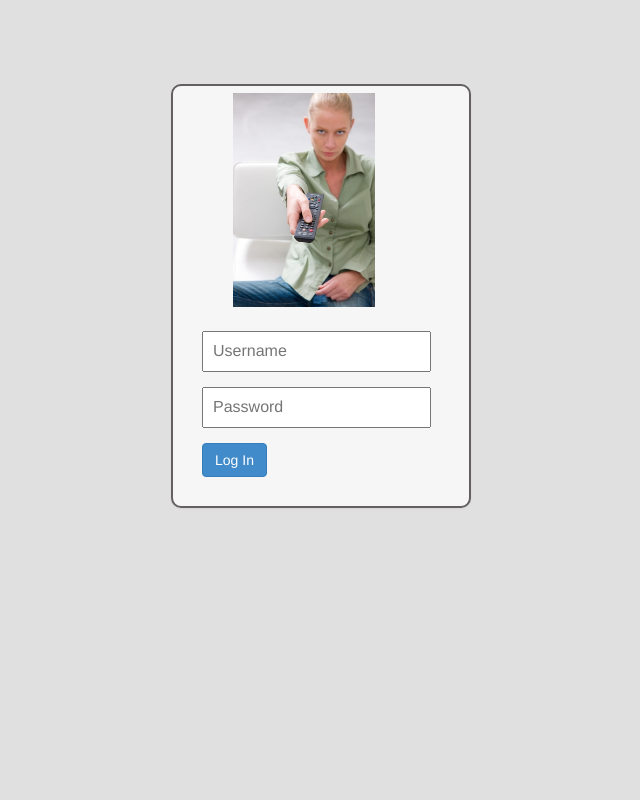
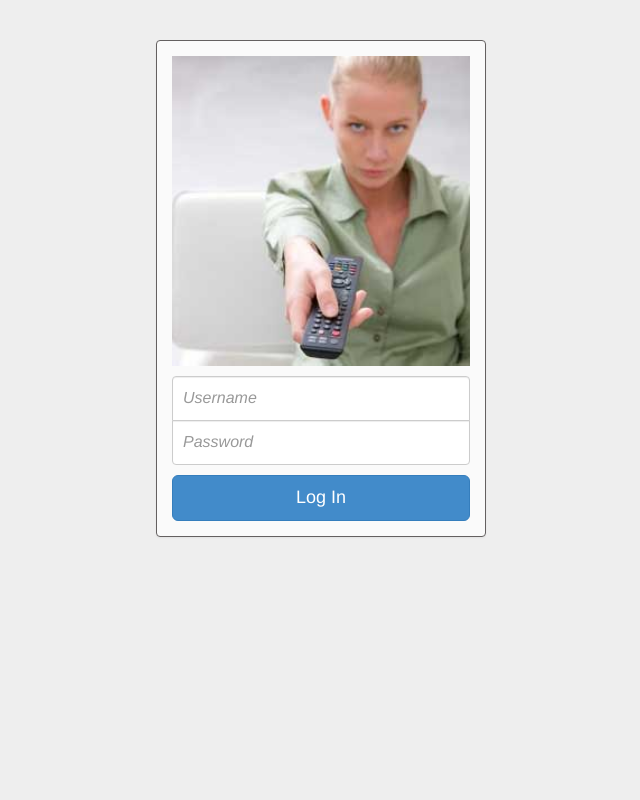
Before and after one commit to Zucka/MOM, a PHP site: page /login.php in a window 1280 px wide. Shown: the whole page, without its empty margins (319-959 px from the left). Run offline with PHP 8.4, Linux system fonts and the light colour scheme; some libraries are stand-ins or nearby versions.

Commit message:
Made small changes that affect a lot of things :) mostly document root and so on

```diff
--- /dev/null
+++ b/source/assets/css/signin.css
@@ -0,0 +1,96 @@
+body {
+  padding-top: 40px;
+  padding-bottom: 40px;
+  background-color: #eee;
+}
+
+/* all */
+::-webkit-input-placeholder { font-style:italic; }
+::-moz-placeholder { font-style:italic; } /* firefox 19+ */
+:-ms-input-placeholder { font-style:italic; } /* ie */
+input:-moz-placeholder { font-style:italic; }
+
+.logo {
+  margin-bottom: 10px;
+}
+
+.form-signin {
+  max-width: 330px;
+  padding: 15px;
+  margin: 0 auto;
+  background-color: #fff;
+  border: 1px solid rgb(100,96,96);
+  -webkit-border-radius: 4px;
+  -moz-border-radius: 4px;
+  -ms-border-radius: 4px;
+  border-radius: 4px;
+  -webkit-box-shadow: 0 1px 2px rgba(0,0,0,.05);
+  -moz-box-shadow: 0 1px 2px rgba(0,0,0,.05);
+  -ms-box-shadow: 0 1px 2px rgba(0,0,0,.05);
+  box-shadow: 0 1px 2px rgba(0,0,0,.05);
+  background-color:rgba(255,255,255,0.7);
+}
+
+.form-createUser {
+  max-width: 530px;
+  padding: 15px;
+  margin: 0 auto;
+  background-color: #fff;
+  border: 1px solid rgb(100,96,96);
+  -webkit-border-radius: 4px;
+  -moz-border-radius: 4px;
+  -ms-border-radius: 4px;
+  border-radius: 4px;
+  -webkit-box-shadow: 0 1px 2px rgba(0,0,0,.05);
+  -moz-box-shadow: 0 1px 2px rgba(0,0,0,.05);
+  -ms-box-shadow: 0 1px 2px rgba(0,0,0,.05);
+  box-shadow: 0 1px 2px rgba(0,0,0,.05);
+  background-color:rgba(255,255,255,0.7);
+}
+
+.form-createUser .control-label,
+.form-control-static {
+  font-size: 16px;
+}
+
+.form-createUser .passwd {
+  margin-bottom: 0px;
+}
+
+.form-createUser .help-block {
+  font-size: 12px;
+}
+
+.form-signin .form-signin-heading,
+.form-signin .checkbox {
+  margin-bottom: 10px;
+}
+.form-signin .checkbox {
+  font-weight: normal;
+}
+.form-signin .form-control {
+  position: relative;
+  font-size: 16px;
+  height: auto;
+  padding: 10px;
+  -webkit-box-sizing: border-box;
+     -moz-box-sizing: border-box;
+          box-sizing: border-box;
+}
+.form-signin .form-control:focus {
+  z-index: 2;
+}
+.form-signin input[type="text"] {
+  margin-bottom: -1px;
+  border-bottom-left-radius: 0;
+  border-bottom-right-radius: 0;
+}
+.form-signin input[type="password"] {
+  margin-bottom: 10px;
+  border-top-left-radius: 0;
+  border-top-right-radius: 0;
+}
+
+.label-danger {
+  line-height: 2;
+}
--- a/source/assets/css/style.css
+++ b/source/assets/css/style.css
@@ -2,6 +2,12 @@ body {
 	background-color:#E0E0E0;
 	padding-top: 50px;
 }
+
+/* all */
+::-webkit-input-placeholder { font-style:italic; }
+::-moz-placeholder { font-style:italic; } /* firefox 19+ */
+:-ms-input-placeholder { font-style:italic; } /* ie */
+input:-moz-placeholder { font-style:italic; }
 
 .outer-center {
     float: right;
--- a/source/login.php
+++ b/source/login.php
@@ -6,7 +6,7 @@
 	include_once "database/DBfunctions.php";
 	// require_once "db/db_user.php";
 
-	session_start();
+	// session_start();
 	if (isset($_GET['action'])) {$action = $_GET['action'];} else {$action = '';}
 
 	if ($action == '')
@@ -38,36 +38,25 @@
 				<title>Login</title>
 				<meta name="viewport" content="width=device-width, initial-scale=1.0">
 				<meta http-equiv="X-UA-Compatible" content="IE=Edge"> <!-- Force document mode to IE9 standards -->
-							 <!-- JQuery from Google -->
-							<script src="//ajax.googleapis.com/ajax/libs/jquery/1.10.2/jquery.min.js"></script>
-							<!-- JQueryUI from Google -->
-							<script src="//ajax.googleapis.com/ajax/libs/jqueryui/1.10.3/jquery-ui.min.js"></script>
 				<!-- Bootstrap -->
 				<link href="assets/css/bootstrap.min.css" rel="stylesheet">
-
 				<script src="assets/js/bootstrap.min.js"></script>
-
-							<!-- Tablesorter -->
-							<script type="text/javascript" src="assets/tablesorter/jquery-latest.js"></script>
-							<script type="text/javascript" src="assets/tablesorter/jquery.tablesorter.js"></script>
-							<link href="assets/tablesorter/themes/blue/style.css" rel="stylesheet">
-
 				<!-- Our CSS -->
-							<link href="assets/css/style.css" rel="stylesheet">
+				<link href="assets/css/signin.css" rel="stylesheet">
 			</head>
 			<body>
 				<div class="container">
 					<form class="form-signin" action="?action=login" method="post">
 						<div class="logo" >
-												<img height="90%" src="assets/image/loginImage.jpg">
+							<img width="100%" src="assets/image/loginImage.jpg">
 						</div>
 						<?php echo $errorStartUsername; ?>
-										<input type="text" name="usernameLogin" class="input-block-level" placeholder="Username">
+						<input type="text" name="usernameLogin" class="form-control" placeholder="Username">
 						<?php echo $errorEndUsername; ?>
 						<?php echo $errorStartPassword; ?>
-										<input type="password" name="passwordLogin" class="input-block-level" placeholder="Password">
+						<input type="password" name="passwordLogin" class="form-control" placeholder="Password">
 						<?php echo $errorEndPassword; ?>
-										<button class="btn btn-large btn-primary" type="submit">Log In</button>
+						<button class="btn btn-lg btn-primary btn-block" type="submit">Log In</button>
 					</form>
 				</div> <!-- /container -->
 			</body>
@@ -95,7 +84,7 @@
 				$_SESSION['role'] = $result['role'];
 				$_SESSION['session_id'] = session_id();
 				session_write_close();
-				header("Location:/?login=ok");
+				header("Location:?login=ok");
 		}
 	}
 ?>
--- a/source/sites/devices.php
+++ b/source/sites/devices.php
@@ -6,15 +6,15 @@
 	function printStatus($status){
 		switch($status){
 			case "GREEN":
-				return '<img src="/assets/icon/green.ico" class="statusSymbol">';
+				return '<img src="assets/icon/green.ico" class="statusSymbol">';
 			break;
 
 			case "RED":
-				return '<img src="/assets/icon/red.ico" class="statusSymbol">';
+				return '<img src="assets/icon/red.ico" class="statusSymbol">';
 			break;
 
 			case "!":
-				return '<img src="/assets/icon/warning.ico" class="statusSymbol">';
+				return '<img src="assets/icon/warning.ico" class="statusSymbol">';
 			break;
 
 			default:
```
Also changed, not shown: source/index.php (+9 -6 lines), source/sites/createUser.php (+0 -9 lines), source/assets/image/loginImage.jpg. Lines whose indentation alone changed are shown as unchanged.
